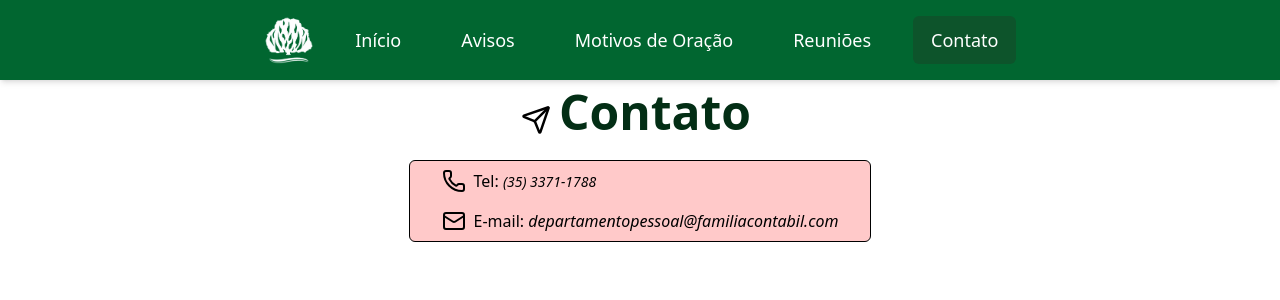
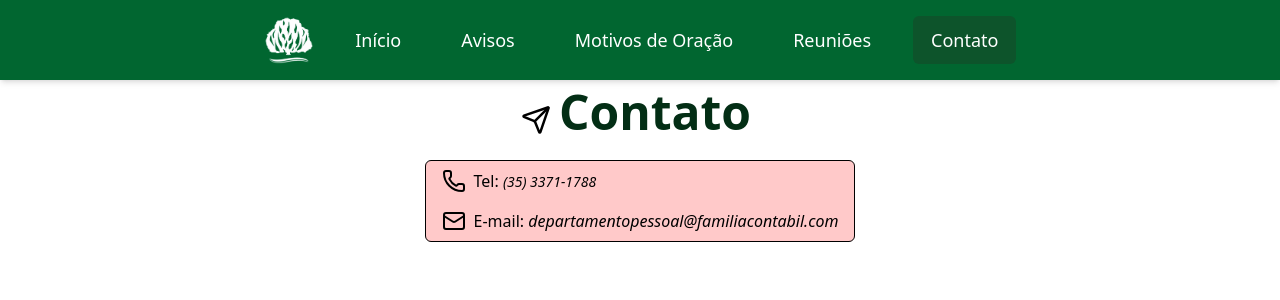
Before and after one commit to andrerodriguesp4/site-igreja, a React (Vite) app: page /contato in a window 1280 px wide. Shown: the top 300 px of the page. Built offline with nearby package versions, Linux system fonts and the light colour scheme.

Commit message:
Correção

```diff
--- a/src/pages/Contato.jsx
+++ b/src/pages/Contato.jsx
@@ -4,18 +4,18 @@ import H1title from '../components/css/H1title.jsx'
 function Contato(){
     return(
         <div className='flex justify-center'>
-            <div className='pb-10 px-6'>
+            <div className='pb-10 px-2'>
                 <div className='flex justify-center items-center'>
                     <Send size={30}/>
                     <H1title>Contato</H1title>
                 </div>
                 <div className='bg-red-200 rounded-md border'>
-                    <div className='flex items-center gap-2 py-2 px-8 hover:bg-green-300 hover:cursor-default'>
+                    <div className='flex items-center gap-2 py-2 px-4 hover:bg-green-300 hover:cursor-default'>
                         <Phone/>
                         <h2 className='text-base'>Tel: <span className='text-sm'><em>(35) 3371-1788</em></span></h2>
 
                     </div>
-                    <div className='flex items-center gap-2 py-2 px-8 hover:bg-green-300 hover:cursor-default'>
+                    <div className='flex items-center gap-2 py-2 px-4 hover:bg-green-300 hover:cursor-default'>
                         <Mail/>
                         <h2 className='text-base'>E-mail: <span className='text-smxl'><em>departamentopessoal@familiacontabil.com</em></span></h2>
                     </div>
```
